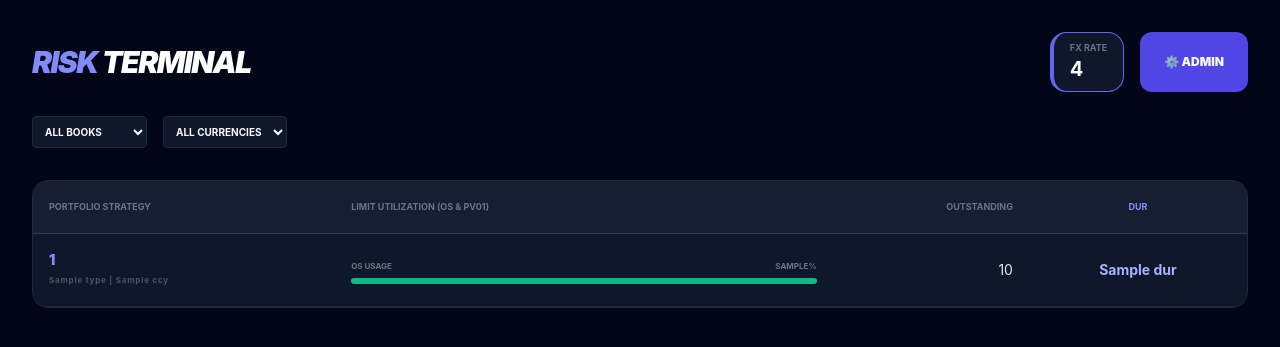
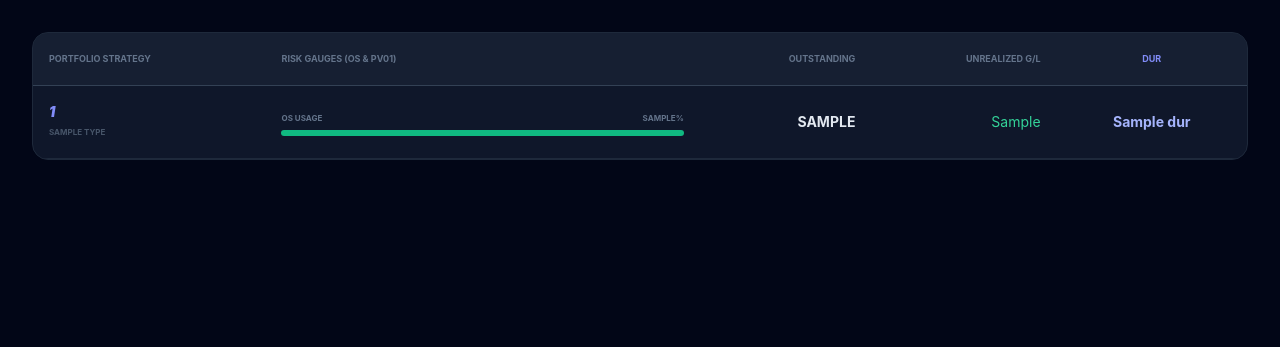
Before and after one commit to dakai2017/Dashboard-project, a Flask app: template templates/dashboard.html in a window 1280 px wide. Shown: the top 347 px of the page. Run offline with Flask 3, Linux system fonts and the light colour scheme; the template is opened without the code that fills it: most values are stand-ins (such as "Sample title", 1, 10 or a date in 2020); some libraries are stand-ins or nearby versions.

Commit message:
Update dashboard.html

```diff
--- a/templates/dashboard.html
+++ b/templates/dashboard.html
@@ -2,7 +2,7 @@
 <html lang="en">
 <head>
     <meta charset="UTF-8">
-    <title>Risk Terminal | v7.3</title>
+    <title>Risk Terminal | v7.4</title>
     <script src="https://cdn.tailwindcss.com"></script>
     <style>
         body { background-color: #020617; color: #f8fafc; font-family: 'Inter', sans-serif; }
@@ -15,37 +15,14 @@
     </style>
 </head>
 <body class="p-8">
-    <header class="flex justify-between items-center mb-6">
-        <h1 class="text-3xl font-black italic tracking-tighter uppercase text-indigo-400">Risk <span class="text-white">Terminal</span></h1>
-        <div class="flex gap-4">
-            <div class="card px-4 py-2 border-l-4 border-indigo-500">
-                <p class="text-[9px] text-slate-500 font-bold uppercase text-right">FX RATE</p>
-                <p class="text-xl font-bold mono">{{ settings.fx_rate }}</p>
-            </div>
-            <a href="/admin" class="bg-indigo-600 px-6 py-3 rounded-xl text-xs font-black uppercase flex items-center">⚙️ ADMIN</a>
-        </div>
-    </header>
-
-    <div class="flex gap-4 mb-8">
-        <select onchange="filterType(this.value)" class="bg-[#0f172a] border border-slate-800 text-[10px] font-bold uppercase p-2 rounded">
-            <option value="ALL">All Books</option>
-            <option value="TRADING">Trading Only</option>
-            <option value="BANKING">Banking Only</option>
-        </select>
-        <select onchange="filterCcy(this.value)" class="bg-[#0f172a] border border-slate-800 text-[10px] font-bold uppercase p-2 rounded">
-            <option value="ALL">All Currencies</option>
-            <option value="IDR">IDR Only</option>
-            <option value="USD">USD Only</option>
-        </select>
-    </div>
-
     <div class="card overflow-hidden">
         <table class="w-full text-left text-sm">
             <thead class="bg-slate-800/50 text-slate-500 uppercase text-[9px] font-black border-b border-slate-700">
                 <tr>
                     <th class="p-4">Portfolio Strategy</th>
-                    <th class="p-4">Limit Utilization (OS & PV01)</th>
+                    <th class="p-4">Risk Gauges (OS & PV01)</th>
                     <th class="p-4 text-right">Outstanding</th>
+                    <th class="p-4 text-right">Unrealized G/L</th>
                     <th class="p-4 text-center text-indigo-400">Dur</th>
                 </tr>
             </thead>
@@ -53,38 +30,55 @@
                 {% for port in summary %}
                 <tr class="portfolio-row" data-type="{{ port.type }}" data-ccy="{{ port.ccy }}" onclick="toggle('{{ port.id }}')">
                     <td class="p-4">
-                        <div class="font-black text-indigo-400 uppercase text-sm">{{ port.id }}</div>
-                        <div class="text-[8px] text-slate-600 font-bold tracking-widest">{{ port.type }} | {{ port.ccy }}</div>
+                        <div class="font-black text-indigo-400 uppercase text-sm italic tracking-tighter">{{ port.id }}</div>
+                        <div class="text-[8px] text-slate-600 font-bold uppercase">{{ port.type }}</div>
                     </td>
                     <td class="p-4 min-w-[250px] space-y-3">
                         <div>
                             <div class="flex justify-between text-[8px] font-bold text-slate-500 uppercase mb-0.5">
-                                <span>OS Usage</span><span class="{{ 'text-red-500' if port.os_util > 100 else '' }}">{{ port.os_util }}%</span>
+                                <span>OS Usage</span><span>{{ port.os_util }}%</span>
                             </div>
                             <div class="progress-bg"><div class="progress-fill {{ 'bg-red-500' if port.os_util > 100 else 'bg-emerald-500' }}" style="width: {{ [port.os_util, 100]|min }}%"></div></div>
                         </div>
                         {% if port.pv_lim > 0 %}
                         <div>
                             <div class="flex justify-between text-[8px] font-bold text-slate-500 uppercase mb-0.5">
-                                <span>PV01 Usage ({{ port.pv_act }}/{{ port.pv_lim }})</span><span class="{{ 'text-red-500' if port.pv_util > 100 else '' }}">{{ port.pv_util }}%</span>
+                                <span>PV01 Usage ({{ port.pv_act }}/{{ port.pv_lim }})</span><span>{{ port.pv_util }}%</span>
                             </div>
                             <div class="progress-bg"><div class="progress-fill {{ 'bg-red-500' if port.pv_util > 100 else 'bg-indigo-500' }}" style="width: {{ [port.pv_util, 100]|min }}%"></div></div>
                         </div>
                         {% endif %}
                     </td>
-                    <td class="p-4 text-right mono text-slate-200">{{ "{:,.0f}".format(port.os_act) }}</td>
+                    <td class="p-4 text-right mono font-bold text-slate-200 uppercase">{{ port.os_fmt }}</td>
+                    <td class="p-4 text-right mono {{ 'text-red-400' if '-' in port.gl_fmt else 'text-emerald-400' }}">{{ port.gl_fmt }}</td>
                     <td class="p-4 text-center font-bold text-indigo-300">{{ port.dur }}</td>
                 </tr>
                 <tr id="detail-{{ port.id }}" class="bond-detail-row">
-                    <td colspan="4" class="p-0 bg-black">
-                        <table class="w-full text-[10px]">
+                    <td colspan="5" class="p-0 bg-[#020617]">
+                        <table class="w-full text-[10px] border-collapse">
+                            <thead class="bg-slate-900/80 text-slate-500 uppercase font-black tracking-tighter">
+                                <tr>
+                                    <th class="p-3 pl-8 text-left">Ticker</th>
+                                    <th class="p-3 text-center">Coupon</th>
+                                    <th class="p-3 text-center">Maturity</th>
+                                    <th class="p-3 text-center">Acq Date</th>
+                                    <th class="p-3 text-center">Cost</th>
+                                    <th class="p-3 text-center">MTM</th>
+                                    <th class="p-3 text-right">G/L</th>
+                                    <th class="p-3 text-center">Dur</th>
+                                </tr>
+                            </thead>
                             <tbody class="divide-y divide-slate-900">
                                 {% for bond in details[port.id] %}
-                                <tr>
-                                    <td class="p-2 pl-8 font-mono text-white italic">{{ bond.TICKER }}</td>
-                                    <td class="p-2 text-center text-slate-400">{{ bond.COUPON }}</td>
-                                    <td class="p-2 text-right mono text-slate-400">{{ "{:,.0f}".format(bond.OUTSTANDING|float) }}</td>
-                                    <td class="p-2 text-center font-bold text-indigo-400">{{ bond.DUR }}</td>
+                                <tr class="hover:bg-slate-900/40">
+                                    <td class="p-2 pl-8 font-mono text-white italic">{{ bond.t }}</td>
+                                    <td class="p-2 text-center">{{ bond.c }}</td>
+                                    <td class="p-2 text-center text-slate-500">{{ bond.m }}</td>
+                                    <td class="p-2 text-center text-slate-500">{{ bond.ad }}</td>
+                                    <td class="p-2 text-center mono">{{ bond.cp }}</td>
+                                    <td class="p-2 text-center mono">{{ bond.mtm }}</td>
+                                    <td class="p-2 text-right mono {{ 'text-red-500' if '-' in bond.gl else 'text-emerald-500' }}">{{ bond.gl }}</td>
+                                    <td class="p-2 text-center font-bold text-indigo-400">{{ bond.d }}</td>
                                 </tr>
                                 {% endfor %}
                             </tbody>
@@ -95,22 +89,5 @@
             </tbody>
         </table>
     </div>
-
-    <script>
-        function toggle(id) {
-            const el = document.getElementById('detail-' + id);
-            el.style.display = (el.style.display === 'table-row') ? 'none' : 'table-row';
-        }
-        function filterType(val) {
-            document.querySelectorAll('.portfolio-row').forEach(row => {
-                row.style.display = (val === 'ALL' || row.dataset.type === val) ? 'table-row' : 'none';
-            });
-        }
-        function filterCcy(val) {
-            document.querySelectorAll('.portfolio-row').forEach(row => {
-                row.style.display = (val === 'ALL' || row.dataset.ccy === val) ? 'table-row' : 'none';
-            });
-        }
-    </script>
-</body>
+    </body>
 </html>
```
